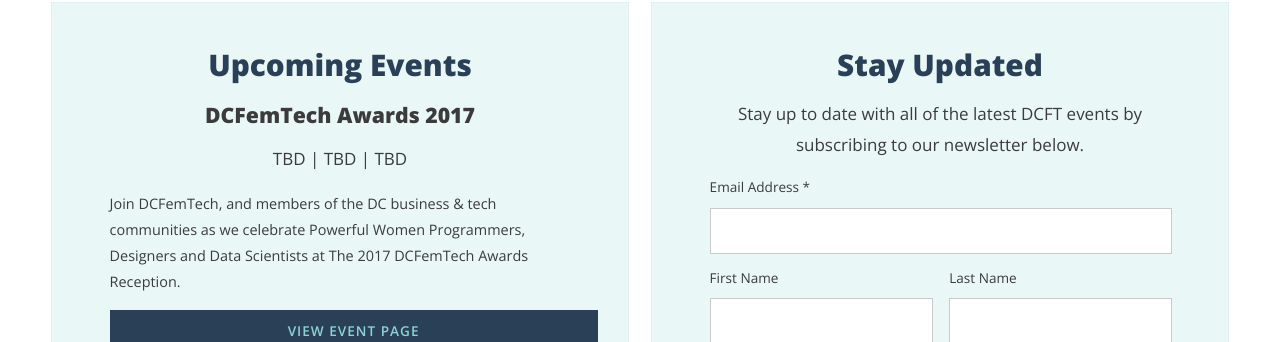
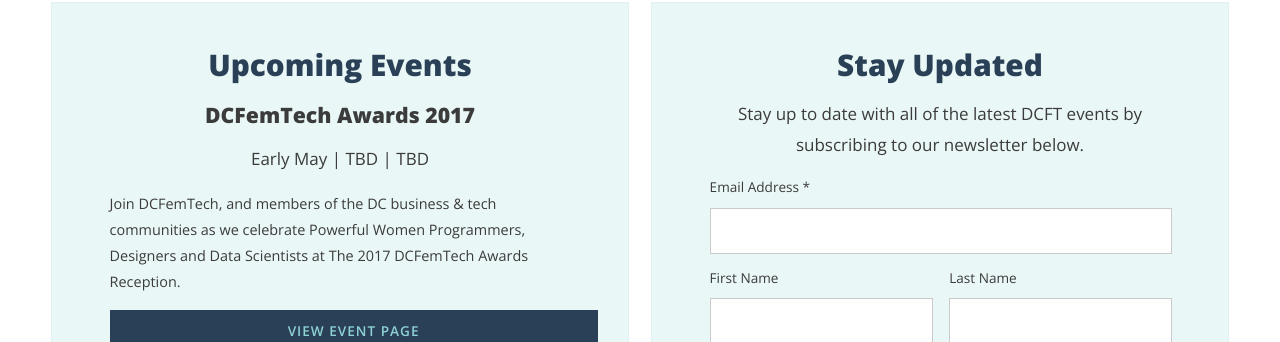
Before and after one commit to dcfemtech/dcfemtech.github.io, a Jekyll site: the page built from index.html, in a window 1280 px wide and 900 px high, scrolled down 842 px. Shown: the part 113-455 px from the top of the window. Built offline with Jekyll 4.4.1, drawn with Linux system fonts in a browser that asks for light colours; comment, search, counter and statistics services are not loaded.

Commit message:
link event page

```diff
--- a/_events/awards-event-2017.markdown
+++ b/_events/awards-event-2017.markdown
@@ -4,7 +4,7 @@
 date:   2017-02-25
 eventDate:   2017-04-13
 categories: events
-datePretty: TBD
+datePretty: Early May
 location: TBD
 time: TBD
 registerLink:
--- a/index.html
+++ b/index.html
@@ -17,7 +17,14 @@
           <h3>{{ site.events.last.title  }}</h3>
           <p class="date-location">{{ site.events.last.datePretty }} | {{ site.events.last.location }} | {{ site.events.last.time }}</p>
           <p class="m-blocks__description">{{ site.events.last.description }}</p>
-          <a class="button" href=".{{ site.events.last.url | prepend: site.baseurl }}">View event page</a>
+          {% assign link = '' %}
+          {% if site.events.last.link != null %}
+            {% assign link = site.events.last.link | prepend: site.baseurl %}
+          {% else %}
+            {% assign link = site.events.last.url | prepend: site.baseurl %}
+          {% endif %}
+
+          <a class="button" href="{{ link }}">View event page</a>
         </div>
       </div>
 
```
Also changed, not shown: other parts of _events/awards-event-2017.markdown (+1 -0 lines), events.html (+7 -2 lines).
